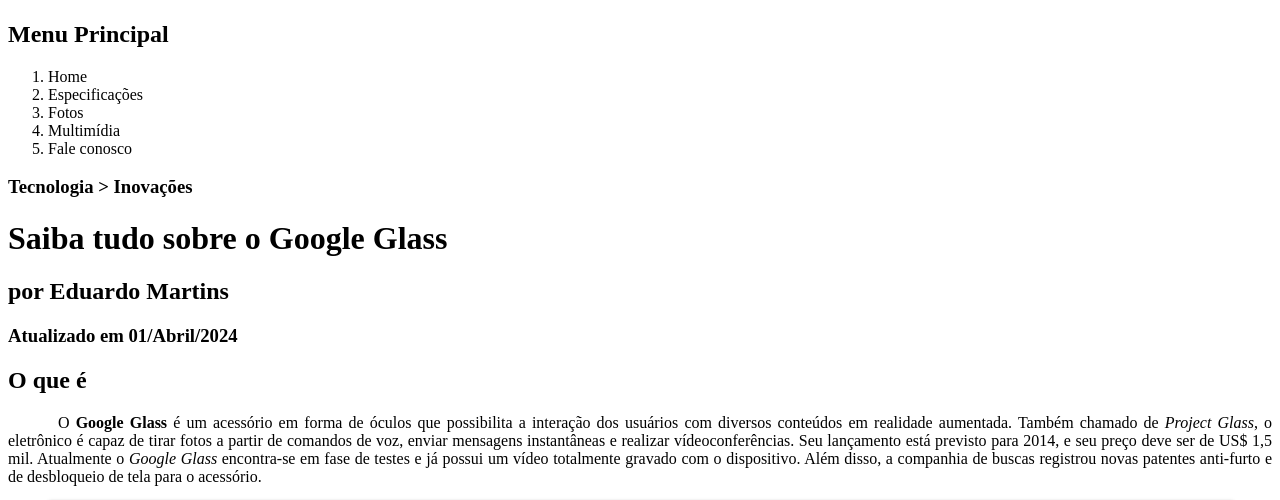
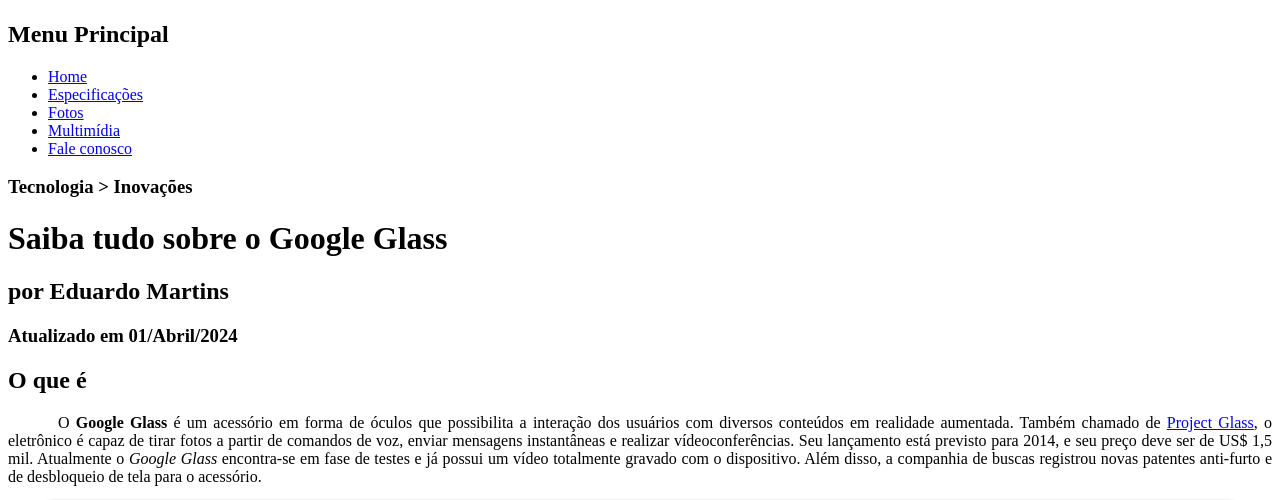
Before and after one commit to EduardoMartinsDev/projeto-glass-html5, a plain HTML site: page index.html in a window 1280 px wide. Shown: the part 251-751 px from the top of the page. Drawn offline with Linux system fonts and the light colour scheme.

Commit message:
alteração na barra de menus

```diff
--- a/index.html
+++ b/index.html
@@ -20,16 +20,16 @@
 
     <img src="_imagens/glass-oculos-preto-peq.png" alt="">
 
-<nav>
+    <nav id="menu">
     <h1>Menu Principal</h1>
-    <ol>
-        <li>Home</li>
-        <li>Especificações</li>
-        <li>Fotos</li>
-        <li>Multimídia</li>
-        <li>Fale conosco</li>
-    </ol>
-</nav>
+    <ul>
+        <li><a href="index.html">Home</a></li>
+        <li><a href="specs.html">Especificações</a></li>
+        <li><a href="fotos.html">Fotos</a></li>
+        <li><a href="multimidia.html">Multimídia</a></li>
+        <li><a href="fale-conosco.html">Fale conosco</a></li>
+    </ul>
+    </nav>
 
     </header>
 
@@ -41,7 +41,7 @@
 </hgroup>
 
 <h2>O que é</h2>
-<p>O <span style="font-weight:900;">Google Glass</span> é um acessório em forma de óculos que possibilita a interação dos usuários com diversos conteúdos em realidade aumentada. Também chamado de <i>Project Glass</i>, o eletrônico é capaz de tirar fotos a partir de comandos de voz, enviar mensagens instantâneas e realizar vídeo&shy;con&shy;ferên&shy;cias. Seu lançamento está previsto para 2014, e seu preço deve ser de US$ 1,5 mil. Atualmente o <em>Google Glass</em> encontra-se em fase de testes e já possui um vídeo totalmente gravado com o dispositivo. Além disso, a companhia de buscas registrou novas patentes anti-furto e de desbloqueio de tela para o acessório.</p>
+<p>O <span style="font-weight:900;">Google Glass</span> é um acessório em forma de óculos que possibilita a interação dos usuários com diversos conteúdos em realidade aumentada. Também chamado de <a href="https://pt.wikipedia.org/wiki/Project_Glass" target="_blank">Project Glass</a>, o eletrônico é capaz de tirar fotos a partir de comandos de voz, enviar mensagens instantâneas e realizar vídeo&shy;con&shy;ferên&shy;cias. Seu lançamento está previsto para 2014, e seu preço deve ser de US$ 1,5 mil. Atualmente o <em>Google Glass</em> encontra-se em fase de testes e já possui um vídeo totalmente gravado com o dispositivo. Além disso, a companhia de buscas registrou novas patentes anti-furto e de desbloqueio de tela para o acessório.</p>
 
 <figure class="foto-legenda">
     <img src="_imagens/glass-quadro-homem-mulher.jpg" alt="">
```
